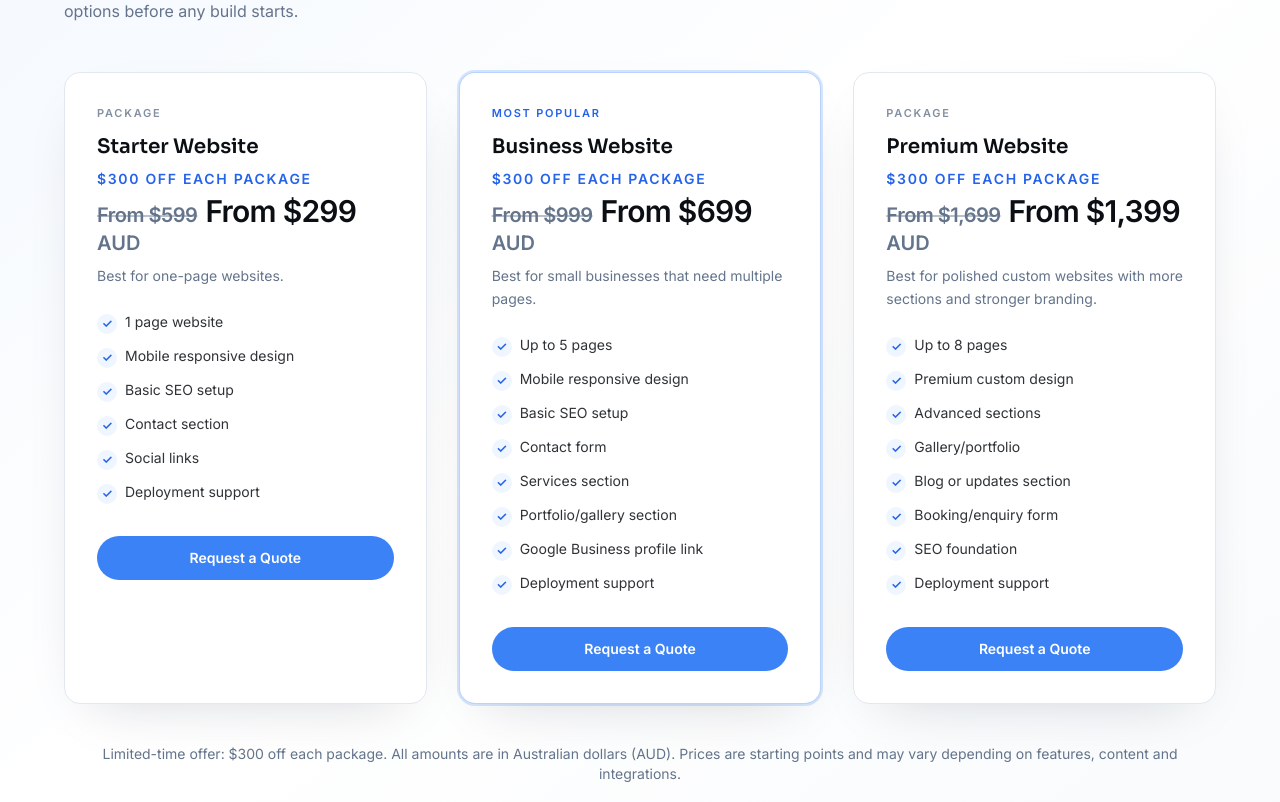
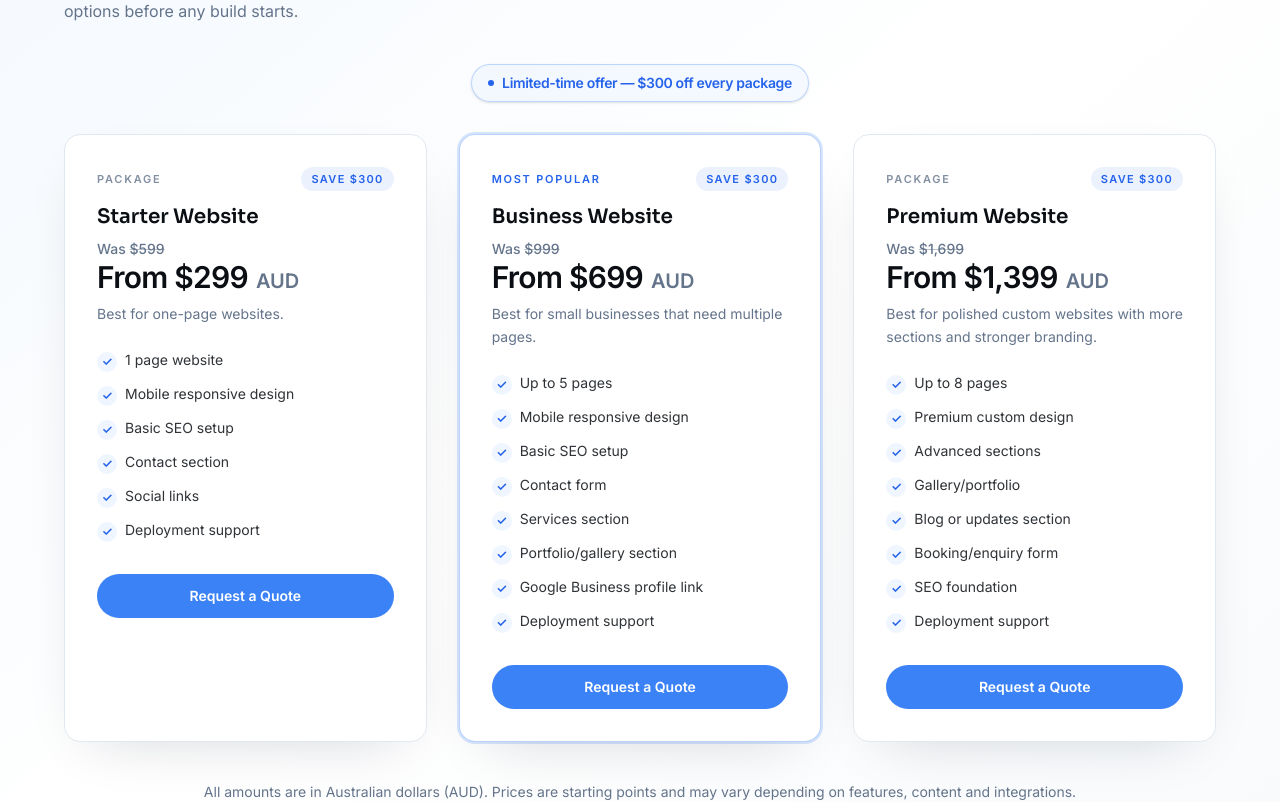
Before and after one commit to aroxas2609/launchlite, a Next.js app: page / in a window 1280 px wide. Shown: the part 4100-4902 px from the top of the page. Built offline with nearby package versions, Linux system fonts and the light colour scheme; no server answers.

Commit message:
Refine $300-off promo: single banner, per-card chip, stacked prices
Co-authored-by: Cursor <cursoragent@cursor.com>

```diff
--- a/src/app/(site)/page.tsx
+++ b/src/app/(site)/page.tsx
@@ -4,6 +4,7 @@ import { ContactForm } from "@/components/ContactForm";
 import { FAQAccordion } from "@/components/FAQAccordion";
 import { HeroSection } from "@/components/HeroSection";
 import { PricingCard } from "@/components/PricingCard";
+import { PricingPromoBanner } from "@/components/PricingPromoBanner";
 import { ProcessStep } from "@/components/ProcessStep";
 import { ProjectCard } from "@/components/ProjectCard";
 import { SectionHeading } from "@/components/SectionHeading";
@@ -140,8 +141,9 @@ export default function HomePage() {
             title="Transparent starting prices."
             description="Three packages that cover common needs. If your scope is different, we will map options before any build starts."
           />
+          <PricingPromoBanner className="mt-10" />
           {/* TODO: Edit pricing in src/config/pricing.ts */}
-          <div className="mt-12 grid gap-8 lg:grid-cols-3">
+          <div className="mt-8 grid gap-8 lg:grid-cols-3">
             {pricingTiers.map((tier) => (
               <PricingCard key={tier.id} tier={tier} />
             ))}
--- a/src/app/(site)/pricing/page.tsx
+++ b/src/app/(site)/pricing/page.tsx
@@ -2,6 +2,7 @@ import type { Metadata } from "next";
 import { CTASection } from "@/components/CTASection";
 import { FAQAccordion } from "@/components/FAQAccordion";
 import { PricingCard } from "@/components/PricingCard";
+import { PricingPromoBanner } from "@/components/PricingPromoBanner";
 import { SectionHeading } from "@/components/SectionHeading";
 import { pricingDisclaimer, pricingTiers, supportPlans } from "@/config/pricing";
 import { siteFaq } from "@/config/faq";
@@ -23,7 +24,8 @@ export default function PricingPage() {
             title="Clear packages—no maze of extras."
             description="Starting points designed for solo operators and small teams. If your project needs something specific (booking tools, multilingual pages, memberships), we scope it plainly before any work begins."
           />
-          <div className="mt-12 grid gap-8 lg:grid-cols-3">
+          <PricingPromoBanner className="mt-10" />
+          <div className="mt-8 grid gap-8 lg:grid-cols-3">
             {/* TODO: Packages live in src/config/pricing.ts */}
             {pricingTiers.map((tier) => (
               <PricingCard key={tier.id} tier={tier} />
--- a/src/components/PricingCard.tsx
+++ b/src/components/PricingCard.tsx
@@ -17,6 +17,7 @@ export function PricingCard({ tier }: Props) {
           : "border-line"
       }`}
     >
+      <div className="flex items-center justify-between gap-3">
         {tier.highlighted ? (
           <p className="text-[0.6875rem] font-semibold uppercase tracking-[0.16em] text-accent-strong">
             Most popular
@@ -26,33 +27,29 @@ export function PricingCard({ tier }: Props) {
             Package
           </p>
         )}
+        {showPromoPrice ? (
+          <span className="inline-flex items-center rounded-full bg-accent/10 px-2.5 py-1 text-[0.6875rem] font-semibold uppercase tracking-[0.12em] text-accent-strong">
+            {pricingPromotion.chip}
+          </span>
+        ) : null}
+      </div>
       <h3 className="mt-3 font-heading text-xl font-semibold text-midnight">
         {tier.name}
       </h3>
-      <div className="mt-2 space-y-1">
       {showPromoPrice ? (
         <p className="sr-only">
-            {pricingPromotion.badge}. Starting price was {tier.priceWasLabel}; promotional
+          {pricingPromotion.chip}. Starting price was {tier.priceWasLabel}; promotional
           starting price {tier.priceLabel} Australian dollars.
         </p>
       ) : null}
+      <div className="mt-2" {...(showPromoPrice ? { "aria-hidden": true } : {})}>
         {showPromoPrice ? (
-          <p
-            className="text-sm font-semibold uppercase tracking-[0.12em] text-accent-strong"
-            aria-hidden
-          >
-            {pricingPromotion.badge}
+          <p className="text-sm font-medium text-slate">
+            <span>Was </span>
+            <span className="line-through decoration-slate/45">{tier.priceWasLabel}</span>
           </p>
         ) : null}
-        <p
-          className="flex flex-wrap items-baseline gap-x-2 text-3xl font-semibold tracking-tight text-midnight"
-          {...(showPromoPrice ? { "aria-hidden": true } : {})}
-        >
-          {showPromoPrice ? (
-            <span className="text-xl font-semibold tracking-tight text-slate line-through decoration-slate/45">
-              {tier.priceWasLabel}
-            </span>
-          ) : null}
+        <p className="flex flex-wrap items-baseline gap-x-2 text-3xl font-semibold tracking-tight text-midnight">
           <span>{tier.priceLabel}</span>
           <span className="text-xl font-semibold tracking-normal text-slate">AUD</span>
         </p>
--- /dev/null
+++ b/src/components/PricingPromoBanner.tsx
@@ -0,0 +1,21 @@
+import { pricingPromotion } from "@/config/pricing";
+
+type Props = {
+  className?: string;
+};
+
+export function PricingPromoBanner({ className = "" }: Props) {
+  if (!pricingPromotion.active) return null;
+
+  return (
+    <div className={`flex justify-center ${className}`}>
+      <p className="inline-flex items-center gap-2 rounded-full border border-accent/30 bg-soft-blue/60 px-4 py-2 text-sm font-semibold tracking-tight text-accent-strong shadow-sm">
+        <span
+          aria-hidden
+          className="inline-flex h-1.5 w-1.5 shrink-0 rounded-full bg-accent-strong"
+        />
+        {pricingPromotion.banner}
+      </p>
+    </div>
+  );
+}
--- a/src/config/pricing.ts
+++ b/src/config/pricing.ts
@@ -5,18 +5,21 @@
  * Amounts are Australian dollars (AUD). TODO: adjust tiers as packages change.
  */
 
-/** Toggle off to remove promo UI & disclaimer line; restore each tier's priceLabel and omit priceWasLabel */
+/** Toggle off to remove promo UI; restore each tier's priceLabel and omit priceWasLabel */
 export const pricingPromotion = {
   active: true,
   discountAud: 300,
-  badge: "$300 off each package",
+  /** Shown once above each pricing grid */
+  banner: "Limited-time offer — $300 off every package",
+  /** Shown as a small chip on each card */
+  chip: "Save $300",
 } as const;
 
 export type PricingTier = {
   id: string;
   name: string;
   priceLabel: string;
-  /** When set while `pricingPromotion.active`, shown struck-through above `priceLabel` */
+  /** Pre-promo bare amount (no "From ") shown as "Was $X" while the promo is active */
   priceWasLabel?: string;
   description: string;
   features: string[];
@@ -25,18 +28,14 @@ export type PricingTier = {
   ctaHref: string;
 };
 
-const pricingDisclaimerBase =
+export const pricingDisclaimer =
   "All amounts are in Australian dollars (AUD). Prices are starting points and may vary depending on features, content and integrations.";
-
-export const pricingDisclaimer = pricingPromotion.active
-  ? `Limited-time offer: $${pricingPromotion.discountAud} off each package. ${pricingDisclaimerBase}`
-  : pricingDisclaimerBase;
 
 export const pricingTiers: PricingTier[] = [
   {
     id: "starter",
     name: "Starter Website",
-    priceWasLabel: "From $599",
+    priceWasLabel: "$599",
     priceLabel: "From $299",
     description: "Best for one-page websites.",
     features: [
@@ -53,7 +52,7 @@ export const pricingTiers: PricingTier[] = [
   {
     id: "business",
     name: "Business Website",
-    priceWasLabel: "From $999",
+    priceWasLabel: "$999",
     priceLabel: "From $699",
     description: "Best for small businesses that need multiple pages.",
     features: [
@@ -73,7 +72,7 @@ export const pricingTiers: PricingTier[] = [
   {
     id: "premium",
     name: "Premium Website",
-    priceWasLabel: "From $1,699",
+    priceWasLabel: "$1,699",
     priceLabel: "From $1,399",
     description:
       "Best for polished custom websites with more sections and stronger branding.",
```
Lines whose indentation alone changed are shown as unchanged.
